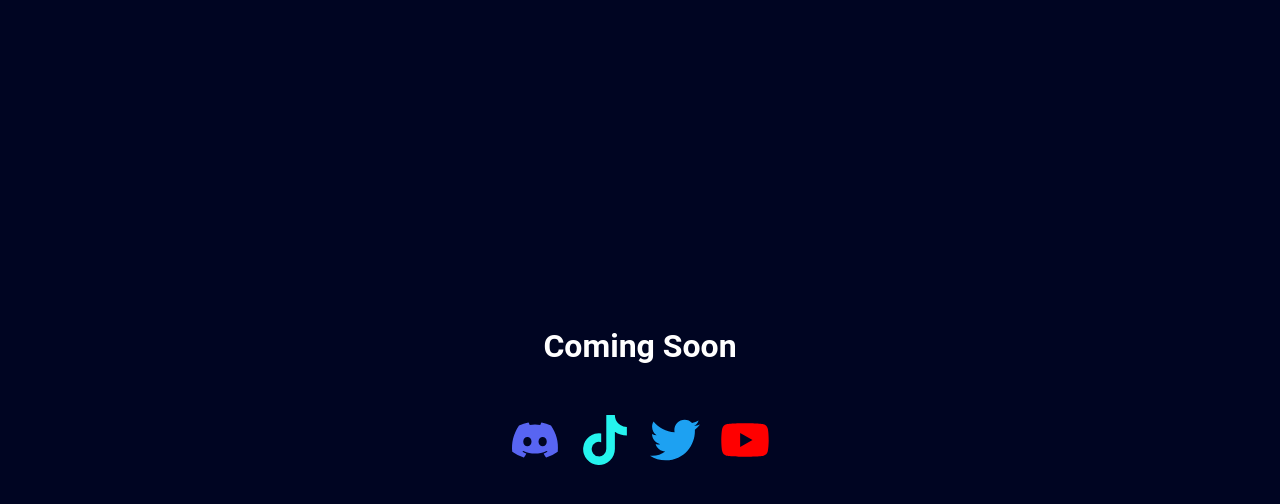
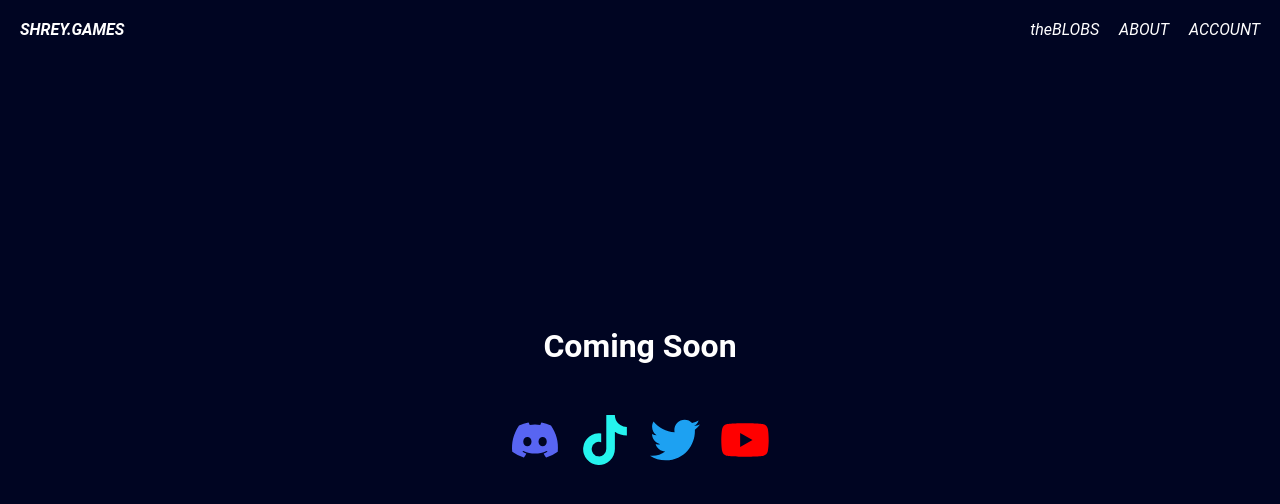
Before and after one commit to ShreyK/shrey.games, a React (Create React App) app: page / in a window 1280 px wide. Shown: the top 504 px of the page. Built offline with nearby package versions, Linux system fonts and the light colour scheme.

Commit message:
Added nav

```diff
--- a/src/App.js
+++ b/src/App.js
@@ -16,6 +16,7 @@ const App = (props) => {
           className="discord"
           href="https://discord.gg/Xe7bzpBZ"
           target="_blank"
+          rel="noreferrer"
         >
           <FaDiscord size={50} />
         </a>
@@ -23,6 +24,7 @@ const App = (props) => {
           className="tiktok"
           href="https://vm.tiktok.com/ZMLe9cony/"
           target="_blank"
+          rel="noreferrer"
         >
           <FaTiktok size={50} />
         </a>
@@ -30,16 +32,19 @@ const App = (props) => {
           className="twitter"
           href="https://twitter.com/the_blobs_NFT"
           target="_blank"
+          rel="noreferrer"
         >
           <FaTwitter size={50} />
         </a>
         {/* <a href="https://discord.gg/Xe7bzpBZ" target="_blank">
+        rel="noreferrer"
           <FaTwitch size={50} />
         </a> */}
         <a
           className="youtube"
           href="https://www.youtube.com/channel/UCA9GZSixmruDvonbVlwQ5wA"
           target="_blank"
+          rel="noreferrer"
         >
           <FaYoutube size={50} />
         </a>
--- /dev/null
+++ b/src/Nav/Nav.css
@@ -0,0 +1,29 @@
+nav {
+  display: flex;
+  flex-flow: row;
+  justify-content: space-between;
+  position: absolute;
+  width: calc(100vw - 40px);
+  margin: 20px;
+  font-style: italic;
+}
+
+.nav-title {
+  flex: 1;
+  text-transform: uppercase;
+  font-weight: bold;
+}
+
+.nav-buttons {
+  flex: 1;
+  display: flex;
+  flex-flow: row;
+  justify-content: flex-end;
+  gap: 20px;
+  text-decoration: none;
+}
+
+a {
+  color: white;
+  text-decoration: none;
+}
--- /dev/null
+++ b/src/Nav/Nav.jsx
@@ -0,0 +1,22 @@
+import { Link, useLocation } from "react-router-dom";
+import "./Nav.css";
+
+const Nav = (props) => {
+
+  const {pathname} = useLocation();
+  console.log(pathname)
+  return (
+    <nav>
+      <div className="nav-title">
+        Shrey.Games
+      </div>
+      <div className="nav-buttons">
+        <Link to="/blobs">theBLOBS</Link>
+        <Link to="/about">ABOUT</Link>
+        <Link to="/account">ACCOUNT</Link>
+      </div>
+    </nav>
+  )
+}
+
+export default Nav;
--- a/src/index.js
+++ b/src/index.js
@@ -2,12 +2,14 @@ import React from "react";
 import ReactDOM from "react-dom";
 import "./index.css";
 import App from "./App";
+import Nav from "./Nav/Nav";
 import reportWebVitals from "./reportWebVitals";
 import { BrowserRouter, Route, Routes } from "react-router-dom";
 
 ReactDOM.render(
   <React.StrictMode>
     <BrowserRouter>
+      <Nav />
       <Routes>
         <Route path="/" element={<App />}>
           <Route path="*" element={<App />}></Route>
```
